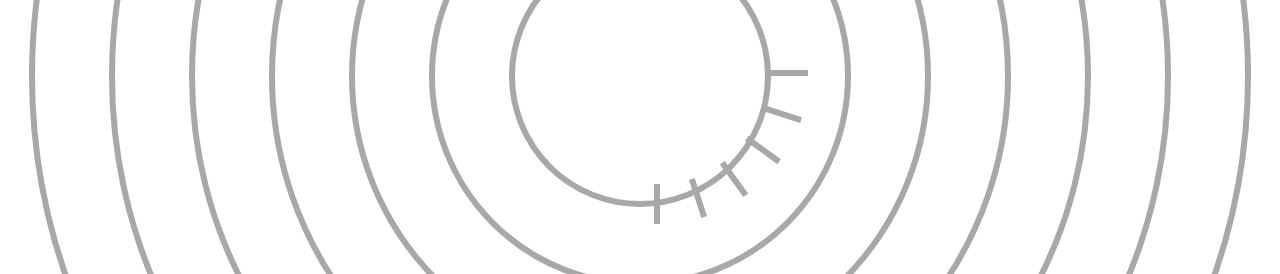
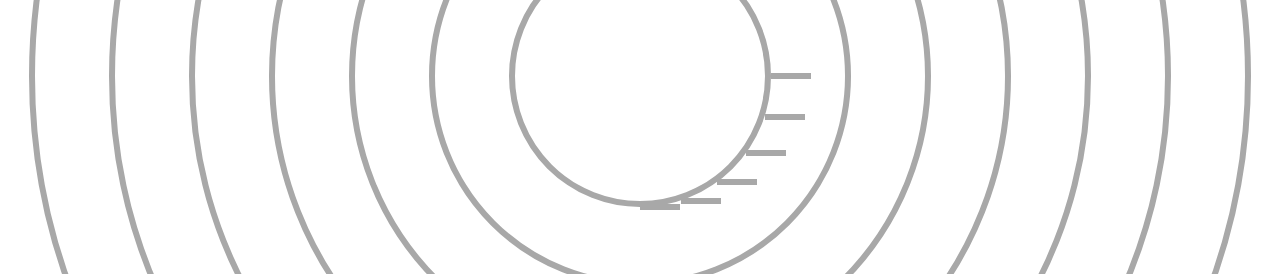
Before and after one commit to ComandoZeile/comandozeile-web, a Next.js app: page / in a window 1280 px wide. Shown: the part 324-598 px from the top of the page. Built offline with nearby package versions, Linux system fonts and the light colour scheme.

Commit message:
Stripes are positioned perfect without rotation; Implement moving of stripes on rotation; Body no longer has a margin and is set to 100% of width -> no weird offsets;

```diff
--- a/app/circleControl.tsx
+++ b/app/circleControl.tsx
@@ -17,23 +17,20 @@ export default function CircleControl() {
     const { windowWidth, windowHeight }: WindowSize = useWindowSize();
 
     const CIRCLE_BORDER: number = 12;
-    // offset because of the wrapper object hasn't the full size
-    // wrapper doesn't take up the entire space (for 1920 the size is 1904 => 16px less => 8 on each side
-    const OFFSET_X: number = 8;
-    const OFFSET_Y: number = 14;
+    const OFFSET_Y: number = CIRCLE_BORDER / 2;
     const circleSize: number = 250;
     let circles: Array<any> = [];
     let newCircleSize: number = circleSize + CIRCLE_BORDER;
 
-    const [circlePosX, setCirclePosX] = useState<string>(windowWidth / 2 - OFFSET_X + "px");
+    const [circlePosX, setCirclePosX] = useState<string>(windowWidth / 2 + "px");
     const [circlePosY, setCirclePosY] = useState<string>(windowHeight / 2 - circleSize / 2 - OFFSET_Y + "px");
     useStyleProperty("--circle-pos-x", circlePosX);
     useStyleProperty("--circle-pos-y", circlePosY);
 
     useEffect(() => {
-        setCirclePosX(windowWidth / 2 - OFFSET_X + "px");
+        setCirclePosX(windowWidth / 2 + "px");
         setCirclePosY(windowHeight / 2 - circleSize / 2 - OFFSET_Y + "px");
-    }, [windowWidth, windowHeight]);
+    }, [windowWidth, windowHeight, OFFSET_Y]);
 
     useStyleProperty("--circle-size", newCircleSize.toString());
     let index:number = 1;
--- a/app/global.scss
+++ b/app/global.scss
@@ -1,3 +1,8 @@
 html {
   overflow: hidden;
 }
+
+body {
+  width: 100%;
+  margin: 0;
+}
--- a/app/tunnelStripes.tsx
+++ b/app/tunnelStripes.tsx
@@ -8,9 +8,7 @@ import "@/styles/tunnelStripes.scss";
 
 export default function TunnelStripes() {
     let stripes: Array<any> = [];
-    // offset like in circleControl.tsx + stripe should stick half in border of circle => 3px
-    const OFFSET_X: number = 8 + 3;
-    const OFFSET_Y: number = 11 + 3;
+    const OFFSET_Y: number = 3; // border of stripe = 6 -> stripe middle centered and not just upper edge half up => 6 / 2 = 3
 
     const { windowWidth, windowHeight }: WindowSize = useWindowSize();
     console.log(windowWidth, " ------ ", windowHeight);
@@ -26,7 +24,8 @@ export default function TunnelStripes() {
     console.log("windowWidth: " + windowWidth);
     // 5 stripes in each 90-degree sector
     for (let index: number = 1; index <= 6; index++) {
-        const posX = parseFloat(Math.cos(degreeToRadian(stripeAngle)).toFixed(15)) * circleRadius + windowWidth / 2 - OFFSET_X;
+        // move stripes so that they are at the right position when rotated (e.g. move vertical stripe 20px [half of size] because rotation point is the center of the object)
+        const posX = parseFloat(Math.cos(degreeToRadian(stripeAngle)).toFixed(15)) * circleRadius + windowWidth / 2;
         const posY = parseFloat(Math.sin(degreeToRadian(stripeAngle)).toFixed(15)) * circleRadius + windowHeight / 2 - OFFSET_Y;
 
         console.log("posX: " + posX);
--- a/styles/tunnelStripes.scss
+++ b/styles/tunnelStripes.scss
@@ -12,7 +12,7 @@ $stripe-angle: 0deg;
     // each stripe has an 18-degree angle to the next one so that 90°:5 stripes per block => 18°
     @for $i from 1 to 21 {
       &:nth-child(#{$i}) {
-        transform: rotate($stripe-angle);
+        //transform: rotate($stripe-angle);
         $stripe-angle: $stripe-angle + 18deg !global;
       }
     }
```
